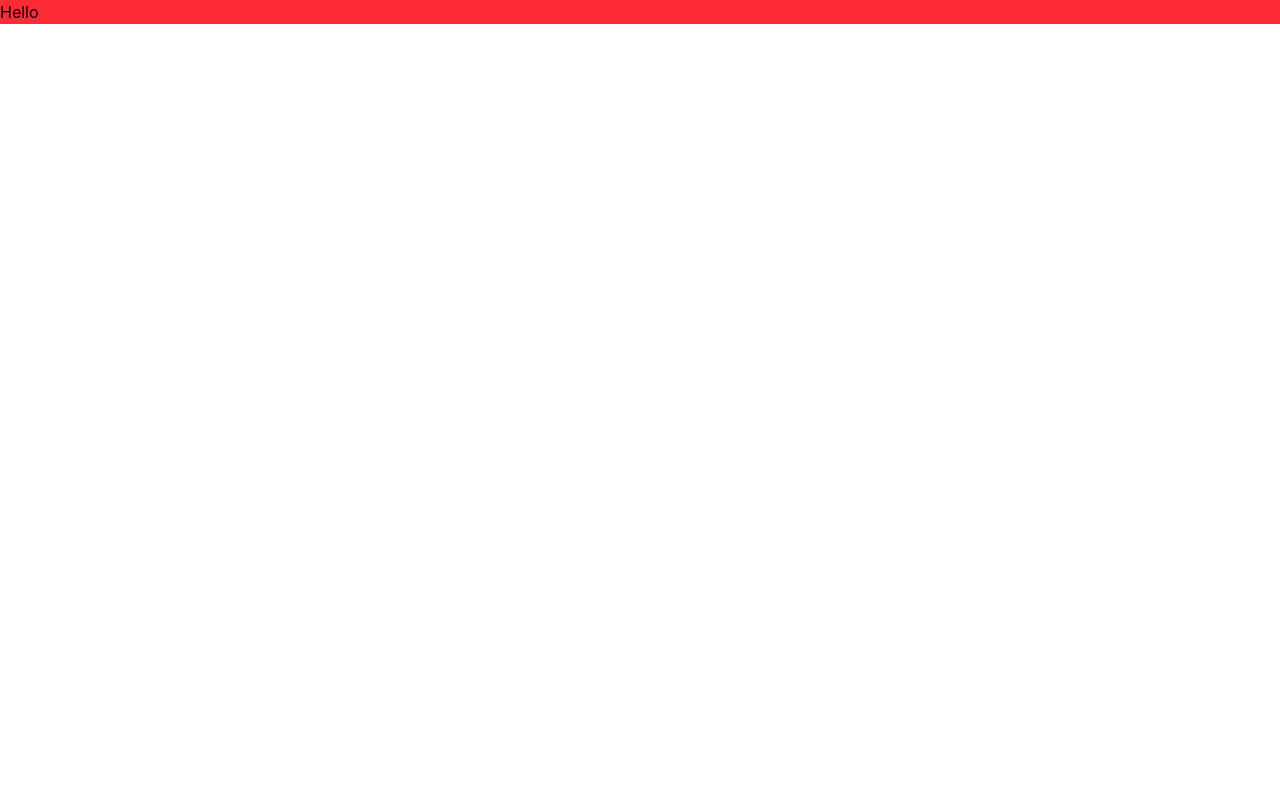
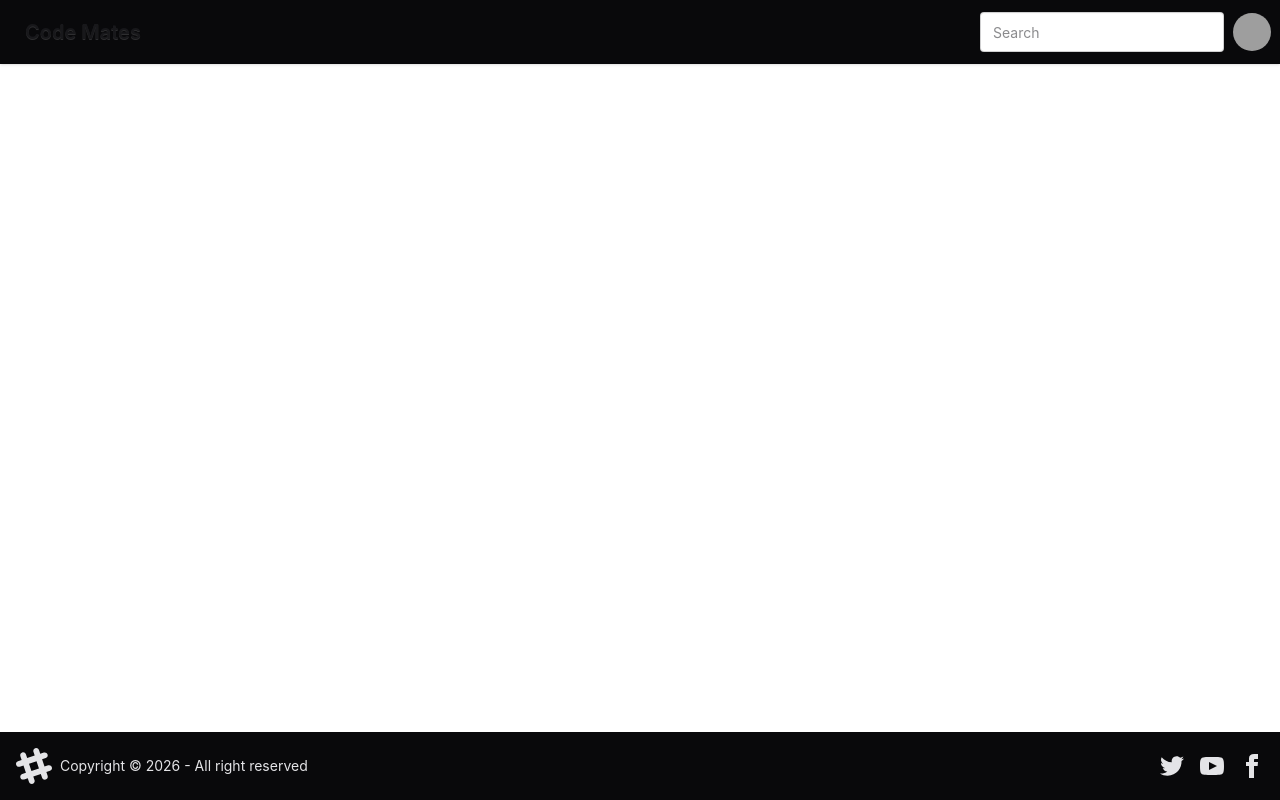
Before and after one commit to Aayush-Roy/codemates-ui, a React (Vite) app: page / in a window 1280 px wide. Built offline with nearby package versions, Linux system fonts and the light colour scheme; grey boxes are pictures that could not be loaded.

Commit message:
implemented routing and outlet

```diff
--- a/package.json
+++ b/package.json
@@ -11,8 +11,10 @@
   },
   "dependencies": {
     "@tailwindcss/vite": "^4.3.3",
+    "daisyui": "^5.7.44",
     "react": "^19.2.8",
     "react-dom": "^19.2.8",
+    "react-router-dom": "^7.18.4",
     "tailwindcss": "^4.3.3"
   },
   "devDependencies": {
--- a/src/App.jsx
+++ b/src/App.jsx
@@ -1,9 +1,22 @@
+import { BrowserRouter, Route, Routes } from "react-router-dom"
+import Navbar from "./components/layout/Navbar"
+import Body from "./Body"
+import Login from "./Login"
+import Profile from "./Profile"
 
 const App = () => {
   return (
-    <div className='bg-red-500'>
-      <h1>Hello</h1>
-    </div>
+  <>
+  <BrowserRouter basename="/">
+    <Routes>
+      <Route path="/" element={<Body/>} >
+        <Route path="/login" element={<Login/>}/>
+        <Route path="/profile" element={<Profile/>}/>
+      </Route>
+    </Routes>
+  </BrowserRouter>
+
+  </>
   )
 }
 
--- /dev/null
+++ b/src/Body.jsx
@@ -0,0 +1,15 @@
+import { Outlet } from 'react-router-dom'
+import Navbar from './components/layout/Navbar'
+import Footer from './components/layout/Footer'
+
+const Body = () => {
+  return (
+    <div>
+      <Navbar/>
+      <Outlet/>
+      <Footer/>
+    </div>
+  )
+}
+
+export default Body
--- /dev/null
+++ b/src/Login.jsx
@@ -0,0 +1,11 @@
+
+
+const Login = () => {
+  return (
+    <div>
+      Login
+    </div>
+  )
+}
+
+export default Login
--- /dev/null
+++ b/src/Profile.jsx
@@ -0,0 +1,9 @@
+const Profile = () => {
+  return (
+    <div>
+      Profile
+    </div>
+  )
+}
+
+export default Profile
--- /dev/null
+++ b/src/components/layout/Footer.jsx
@@ -0,0 +1,60 @@
+const Footer = () => {
+  return (
+    <footer className="footer sm:footer-horizontal bg-neutral text-neutral-content items-center p-4 fixed bottom-0">
+  <aside className="grid-flow-col items-center">
+    <svg
+      width="36"
+      height="36"
+      viewBox="0 0 24 24"
+      xmlns="http://www.w3.org/2000/svg"
+      fillRule="evenodd"
+      clipRule="evenodd"
+      className="fill-current">
+      <path
+        d="M22.672 15.226l-2.432.811.841 2.515c.33 1.019-.209 2.127-1.23 2.456-1.15.325-2.148-.321-2.463-1.226l-.84-2.518-5.013 1.677.84 2.517c.391 1.203-.434 2.542-1.831 2.542-.88 0-1.601-.564-1.86-1.314l-.842-2.516-2.431.809c-1.135.328-2.145-.317-2.463-1.229-.329-1.018.211-2.127 1.231-2.456l2.432-.809-1.621-4.823-2.432.808c-1.355.384-2.558-.59-2.558-1.839 0-.817.509-1.582 1.327-1.846l2.433-.809-.842-2.515c-.33-1.02.211-2.129 1.232-2.458 1.02-.329 2.13.209 2.461 1.229l.842 2.515 5.011-1.677-.839-2.517c-.403-1.238.484-2.553 1.843-2.553.819 0 1.585.509 1.85 1.326l.841 2.517 2.431-.81c1.02-.33 2.131.211 2.461 1.229.332 1.018-.21 2.126-1.23 2.456l-2.433.809 1.622 4.823 2.433-.809c1.242-.401 2.557.484 2.557 1.838 0 .819-.51 1.583-1.328 1.847m-8.992-6.428l-5.01 1.675 1.619 4.828 5.011-1.674-1.62-4.829z"></path>
+    </svg>
+    <p>Copyright © {new Date().getFullYear()} - All right reserved</p>
+  </aside>
+  <nav className="grid-flow-col gap-4 md:place-self-center md:justify-self-end">
+    <a>
+      <svg
+        aria-label="Twitter"
+        xmlns="http://www.w3.org/2000/svg"
+        width="24"
+        height="24"
+        viewBox="0 0 24 24"
+        className="fill-current">
+        <path
+          d="M24 4.557c-.883.392-1.832.656-2.828.775 1.017-.609 1.798-1.574 2.165-2.724-.951.564-2.005.974-3.127 1.195-.897-.957-2.178-1.555-3.594-1.555-3.179 0-5.515 2.966-4.797 6.045-4.091-.205-7.719-2.165-10.148-5.144-1.29 2.213-.669 5.108 1.523 6.574-.806-.026-1.566-.247-2.229-.616-.054 2.281 1.581 4.415 3.949 4.89-.693.188-1.452.232-2.224.084.626 1.956 2.444 3.379 4.6 3.419-2.07 1.623-4.678 2.348-7.29 2.04 2.179 1.397 4.768 2.212 7.548 2.212 9.142 0 14.307-7.721 13.995-14.646.962-.695 1.797-1.562 2.457-2.549z"></path>
+      </svg>
+    </a>
+    <a>
+      <svg
+        aria-label="YouTube"
+        xmlns="http://www.w3.org/2000/svg"
+        width="24"
+        height="24"
+        viewBox="0 0 24 24"
+        className="fill-current">
+        <path
+          d="M19.615 3.184c-3.604-.246-11.631-.245-15.23 0-3.897.266-4.356 2.62-4.385 8.816.029 6.185.484 8.549 4.385 8.816 3.6.245 11.626.246 15.23 0 3.897-.266 4.356-2.62 4.385-8.816-.029-6.185-.484-8.549-4.385-8.816zm-10.615 12.816v-8l8 3.993-8 4.007z"></path>
+      </svg>
+    </a>
+    <a>
+      <svg
+        aria-label="Facebook"
+        xmlns="http://www.w3.org/2000/svg"
+        width="24"
+        height="24"
+        viewBox="0 0 24 24"
+        className="fill-current">
+        <path
+          d="M9 8h-3v4h3v12h5v-12h3.642l.358-4h-4v-1.667c0-.955.192-1.333 1.115-1.333h2.885v-5h-3.808c-3.596 0-5.192 1.583-5.192 4.615v3.385z"></path>
+      </svg>
+    </a>
+  </nav>
+</footer>
+  )
+}
+
+export default Footer
--- /dev/null
+++ b/src/components/layout/Navbar.jsx
@@ -0,0 +1,35 @@
+const Navbar = () => {
+  return (
+    <div className="navbar bg-neutral shadow-sm">
+  <div className="flex-1">
+    <a className="btn btn-ghost text-xl">Code Mates</a>
+  </div>
+  <div className="flex gap-2">
+    <input type="text" placeholder="Search" className="input w-24 md:w-auto" />
+    <div className="dropdown dropdown-end">
+      <div tabIndex={0} role="button" className="btn btn-ghost btn-circle avatar">
+        <div className="w-10 rounded-full">
+          <img
+            alt="Tailwind CSS Navbar component"
+            src="https://img.daisyui.com/images/stock/photo-1534528741775-53994a69daeb.webp" />
+        </div>
+      </div>
+      <ul
+        tabIndex={-1}
+        className="menu menu-sm dropdown-content bg-base-100 rounded-box z-1 mt-3 w-52 p-2 shadow">
+        <li>
+          <a className="justify-between">
+            Profile
+            <span className="badge">New</span>
+          </a>
+        </li>
+        <li><a>Settings</a></li>
+        <li><a>Logout</a></li>
+      </ul>
+    </div>
+  </div>
+</div>
+  )
+}
+
+export default Navbar
--- a/src/index.css
+++ b/src/index.css
@@ -1 +1,2 @@
 @import "tailwindcss";
+@plugin "daisyui";
```
Also changed, not shown: 1 other file (tests, documents, lock files or other folders).
